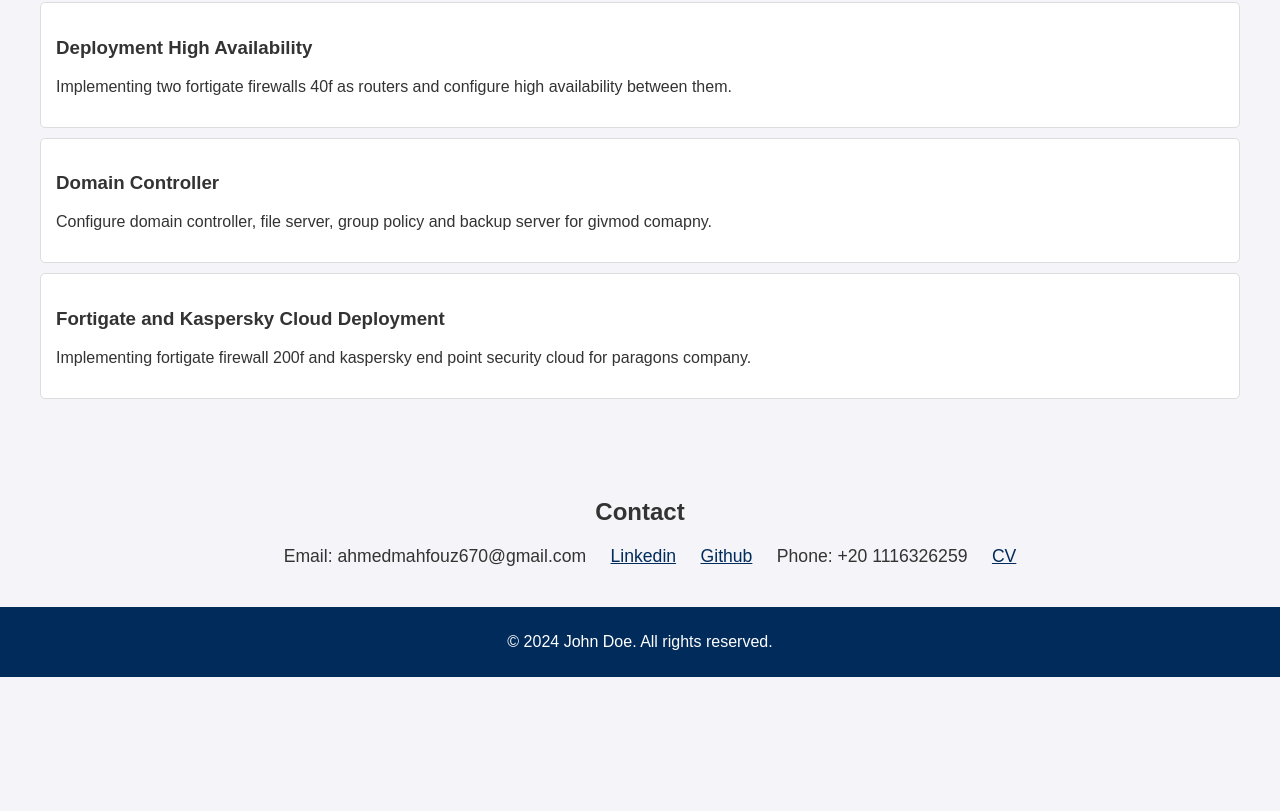
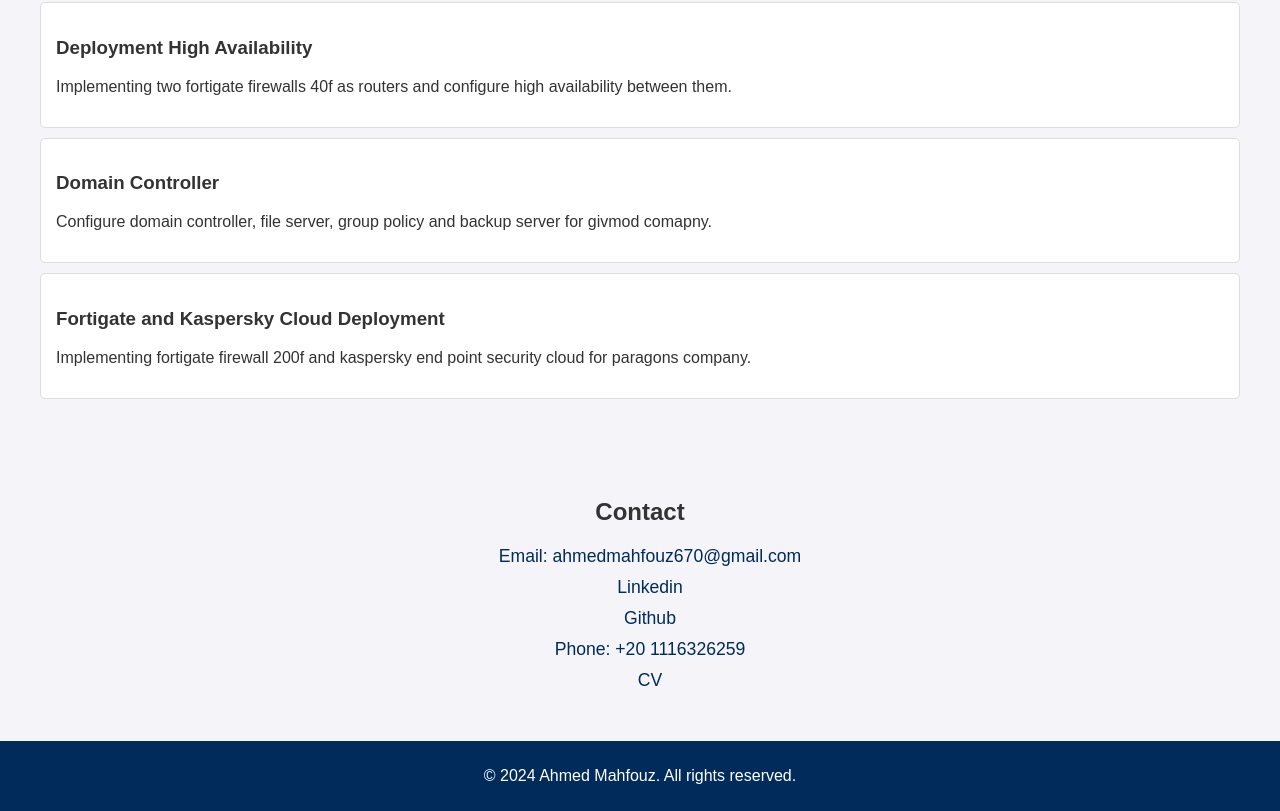
Before and after one commit to ahmedmahfouz670/Portfolio, a plain HTML site: page index.html in a window 1280 px wide. Shown: the part 1049-1860 px from the top of the page. Before the commit the page ends 1726 px from the top, so only its background shows below. Drawn offline with Linux system fonts and the light colour scheme.

Commit message:
Update index.html

```diff
--- a/index.html
+++ b/index.html
@@ -106,13 +106,14 @@
         .contact p {
             font-size: 1.1em;
             margin: 10px 0;
-	    display: inline;
 	    padding-left: 20px;
+            color: #002b5b;
         }
 
 
         .contact p a {
             color: #002b5b;
+	    text-decoration: none;
         }
 
         footer {
@@ -180,7 +181,7 @@
     </section>
 
     <footer>
-        <p>&copy; 2024 John Doe. All rights reserved.</p>
+        <p>&copy; 2024 Ahmed Mahfouz. All rights reserved.</p>
     </footer>
 </body>
 </html>
```
